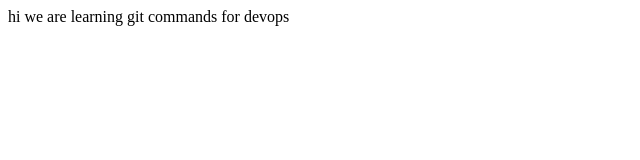
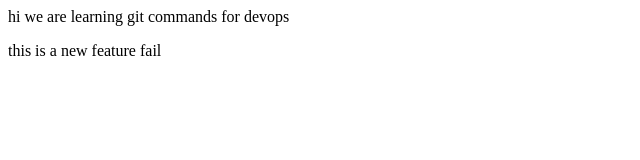
Before and after one commit to Autivishal/feature1, a plain HTML site: page index.html in a window 1280 px wide. Shown: the whole page, without its empty margins (0-640 px from the left). Drawn offline with Linux system fonts and the light colour scheme.

Commit message:
update file

```diff
--- a/index.html
+++ b/index.html
@@ -1 +1,2 @@
 <p>hi we are learning git commands for devops</p>
+<p>this is a new feature fail</p>
```
Also changed, not shown: 1 other file.
